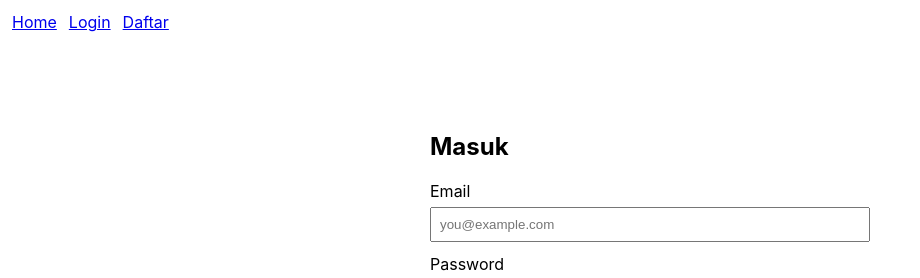
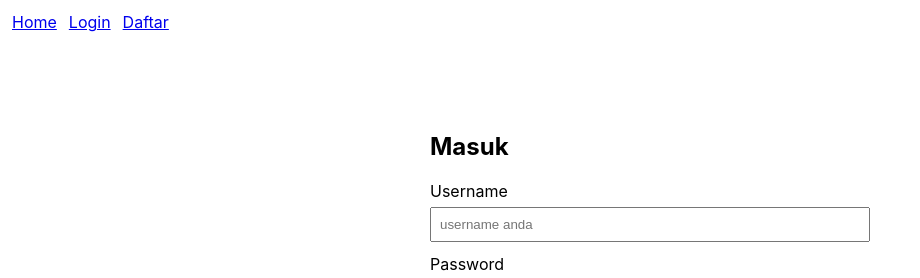
Before and after one commit to mfadlika/Web-TeknoTwit, a React (Create React App) app in the folder frontend/: page /login in a window 1280 px wide. Shown: the top 278 px of the page, without its empty margins (0-920 px from the left). Built offline with nearby package versions, Linux system fonts and the light colour scheme.

Commit message:
feat: update

```diff
--- a/frontend/src/pages/LoginPage.js
+++ b/frontend/src/pages/LoginPage.js
@@ -1,7 +1,7 @@
 import React, { useState } from "react";
 
 export default function LoginPage() {
-  const [email, setEmail] = useState("");
+  const [username, setUsername] = useState("");
   const [password, setPassword] = useState("");
   const [loading, setLoading] = useState(false);
   const [error, setError] = useState(null);
@@ -12,8 +12,8 @@ export default function LoginPage() {
     setError(null);
     setSuccess(null);
 
-    if (!email || !password) {
-      setError("Email dan password wajib diisi");
+    if (!username || !password) {
+      setError("Username dan password wajib diisi");
       return;
     }
 
@@ -22,7 +22,7 @@ export default function LoginPage() {
       const res = await fetch("http://localhost:3000/api/user/login", {
         method: "POST",
         headers: { "Content-Type": "application/json" },
-        body: JSON.stringify({ email, password }),
+        body: JSON.stringify({ username, password }),
       });
 
       const data = await res.json();
@@ -57,13 +57,13 @@ export default function LoginPage() {
       <h2>Masuk</h2>
       <form onSubmit={handleSubmit}>
         <div style={{ marginBottom: 12 }}>
-          <label style={{ display: "block", marginBottom: 6 }}>Email</label>
+          <label style={{ display: "block", marginBottom: 6 }}>Username</label>
           <input
-            type="email"
-            value={email}
-            onChange={(e) => setEmail(e.target.value)}
+            type="text"
+            value={username}
+            onChange={(e) => setUsername(e.target.value)}
             style={{ width: "100%", padding: 8 }}
-            placeholder="you@example.com"
+            placeholder="username anda"
           />
         </div>
 
```
